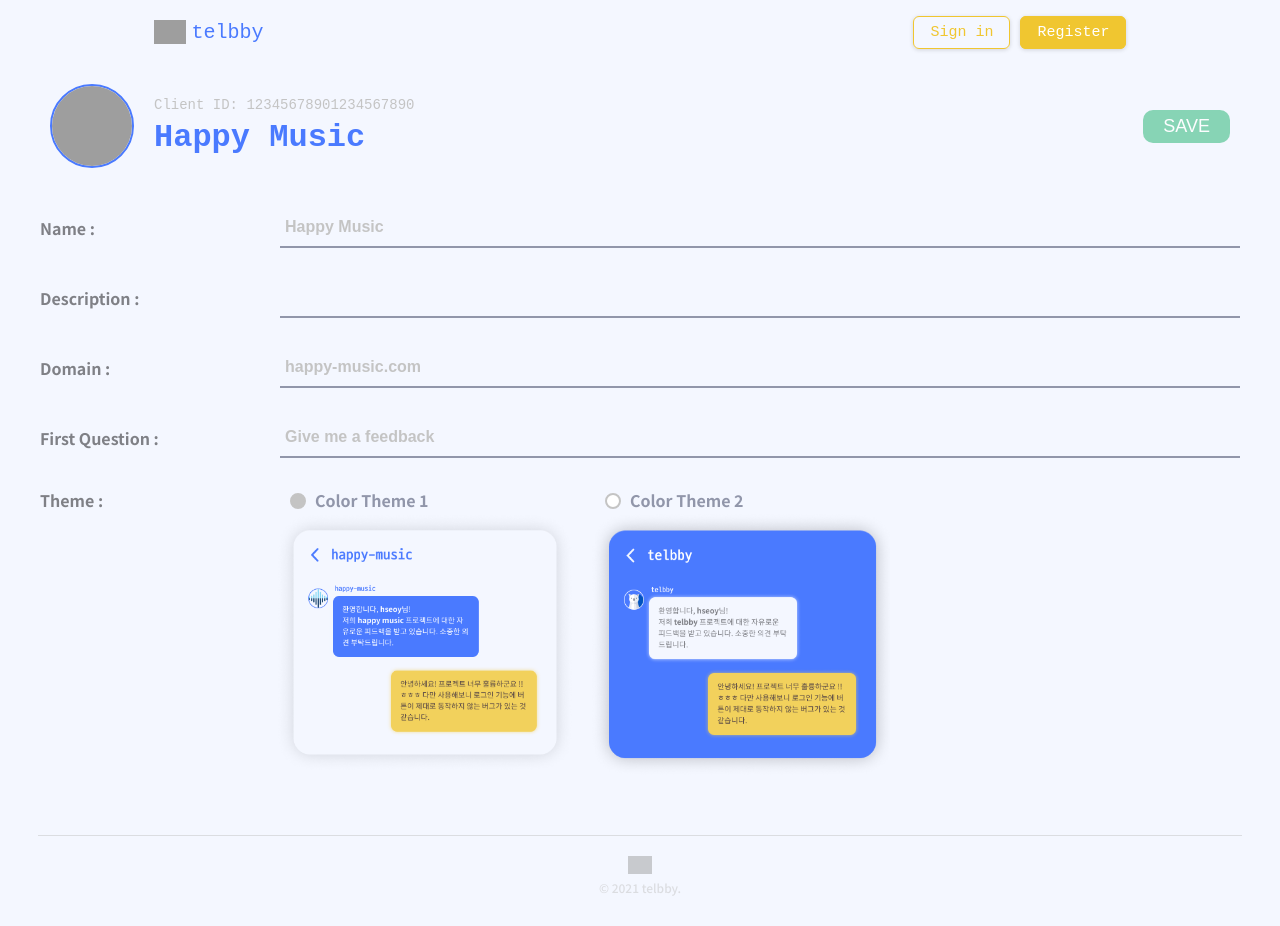
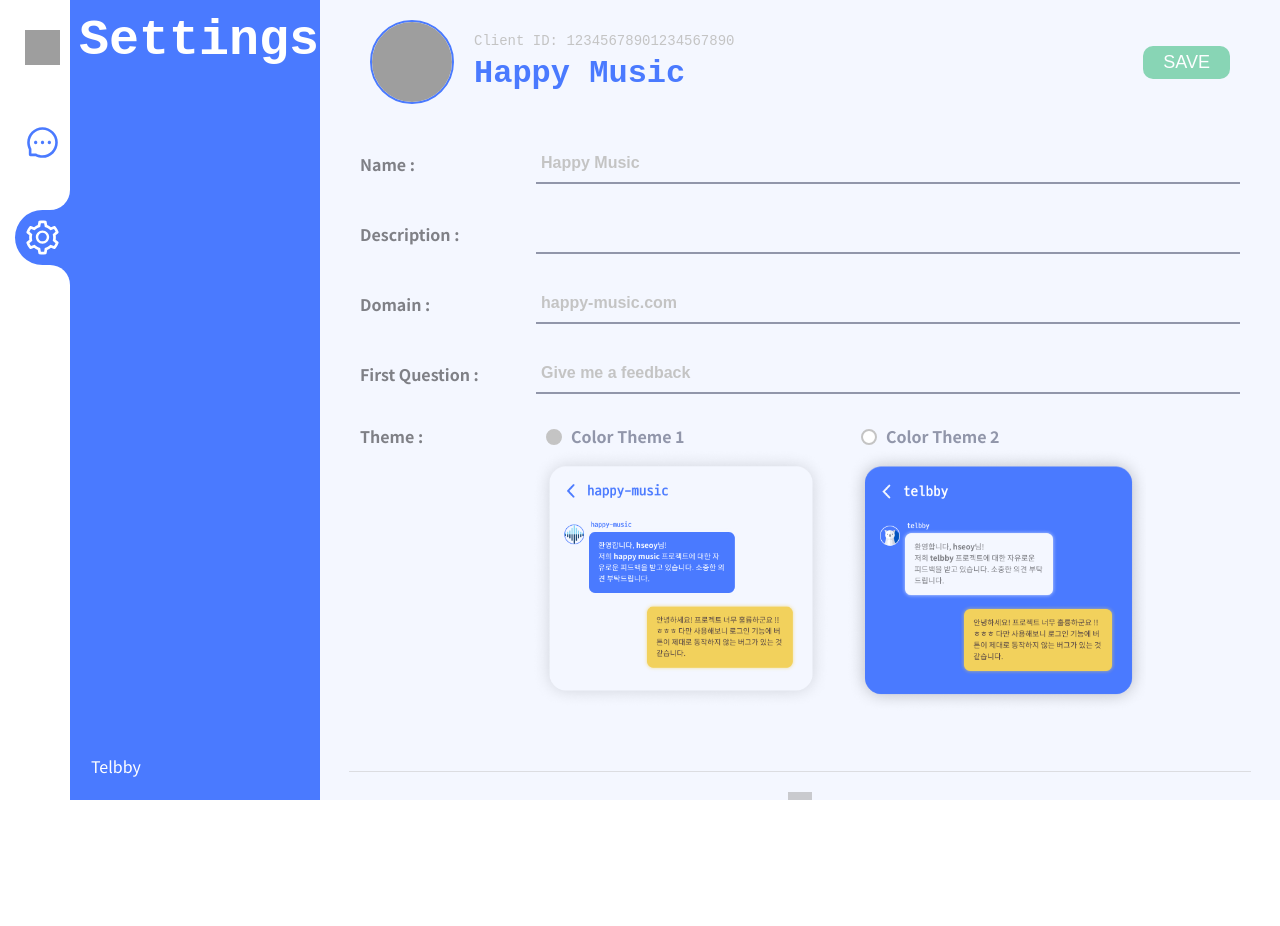
Before and after one commit to telbby/telbby-frontend, a React app: page /service-edit in a window 1280 px wide. After the commit the page ends 800 px from the top, so only its background shows below. Built offline with nearby package versions, Linux system fonts and the light colour scheme; grey boxes are pictures that could not be loaded; a web font is replaced by a local one.

Commit message:
[#67] refactor: 서비스 수정 페이지에서 Layout 컴포넌트 대신 SideLayout 컴포넌트 사용하도록 수정

```diff
--- a/src/pages/ServiceEditPage/index.tsx
+++ b/src/pages/ServiceEditPage/index.tsx
@@ -1,6 +1,6 @@
 import React, { FC, useEffect, useState } from 'react';
 
-import Layout from '@/components/layout/Layout';
+import SideLayout from '@/components/layout/SideLayout';
 import ServiceEditForm from '@/components/service/ServiceEditForm';
 import { ServiceInfo } from '@/types/service';
 
@@ -14,13 +14,13 @@ const ServiceEditPage: FC = () => {
   }, []);
 
   return (
-    <Layout>
+    <SideLayout>
       {serviceInfo ? (
         <ServiceEditForm serviceInfo={serviceInfo} />
       ) : (
         <div>Loading</div>
       )}
-    </Layout>
+    </SideLayout>
   );
 };
 
```
